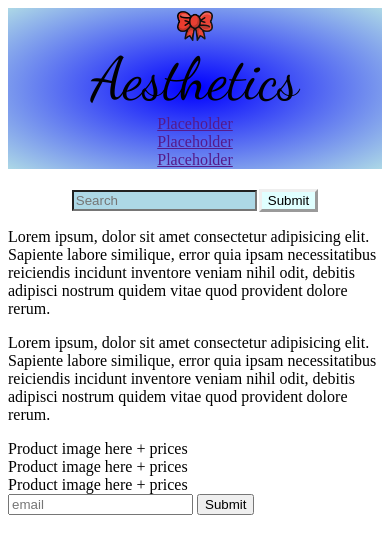
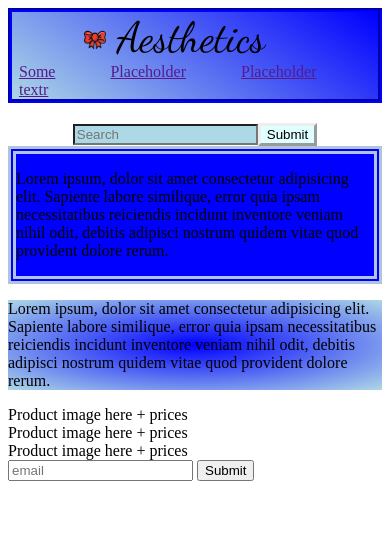
Before and after one commit to PhiliciaWatson/productlandingPage, a plain HTML site: page index.html in a window 390 px wide. Drawn offline with Linux system fonts and the light colour scheme.

Commit message:
responsive navbar

```diff
--- a/index.html
+++ b/index.html
@@ -12,10 +12,15 @@
 
     <header id="header">
         <nav id="nav-bar">
-            <img src="bow.png" id="header-img"><span style="font-family:'Dancing Script', cursive;font-size:7vh;">Aesthetics</span>
-            <a href="" class="nav-link">Placeholder</a>
-            <a href="" class="nav-link">Placeholder</a>
-            <a href="" class="nav-link">Placeholder</a>
+            <span style="font-family:'Dancing Script', cursive;font-size:5vh;">
+                <img src="bow.png" id="header-img">
+                Aesthetics
+            </span>
+            <div id="link-holder">
+                <a href="" class="nav-link">Some textr</a>
+                <a href="" class="nav-link">Placeholder</a>
+                <a href="" class="nav-link">Placeholder</a>
+            </div>
         </nav>
     </header>
 
@@ -24,11 +29,11 @@
        <button id="button">Submit</button>
     </div>
 
-    <div>
+    <div style=" background-color:blue;border: 8px double lightsteelblue">
         <p>Lorem ipsum, dolor sit amet consectetur adipisicing elit. Sapiente labore similique, error quia ipsam necessitatibus reiciendis incidunt inventore veniam nihil odit, debitis adipisci nostrum quidem vitae quod provident dolore rerum.</p>
     </div>
 
-    <div>
+    <div style=" background-image:radial-gradient(blue, lightblue);">
         <p>Lorem ipsum, dolor sit amet consectetur adipisicing elit. Sapiente labore similique, error quia ipsam necessitatibus reiciendis incidunt inventore veniam nihil odit, debitis adipisci nostrum quidem vitae quod provident dolore rerum.</p>
     </div>
 
--- a/style.css
+++ b/style.css
@@ -16,12 +16,13 @@ body{
 
 #button{
     border: outset;
-    margin-left:2px;
+    /* margin-left:2px; */
     background-color:lightcyan;
 }
 
 #header{
-    background-image:radial-gradient(blue, lightblue);
+    background-image:linear-gradient( 35deg,lightblue ,blue);
+    border: 4px blue groove
 }
 
 #header-img{
@@ -37,18 +38,25 @@ body{
     margin-right: 7px;
 }
 
+a{
+    margin-right: 55px;
+}
 
 
-#nav-link{
-    display:flex;
-    justify-content:center
-}
-
-@media screen and (max-width:600px){
+@media screen and (max-width:650px){
 
     #nav-bar{
         display:flex;
-        flex-direction: column;
+        justify-content:center;
         align-items: center;
+        flex-direction:column;
+        flex-wrap:wrap;
     }
+
+   #link-holder{
+       display:flex;
+       flex-direction:row;
+   }
+
+
 }
```
